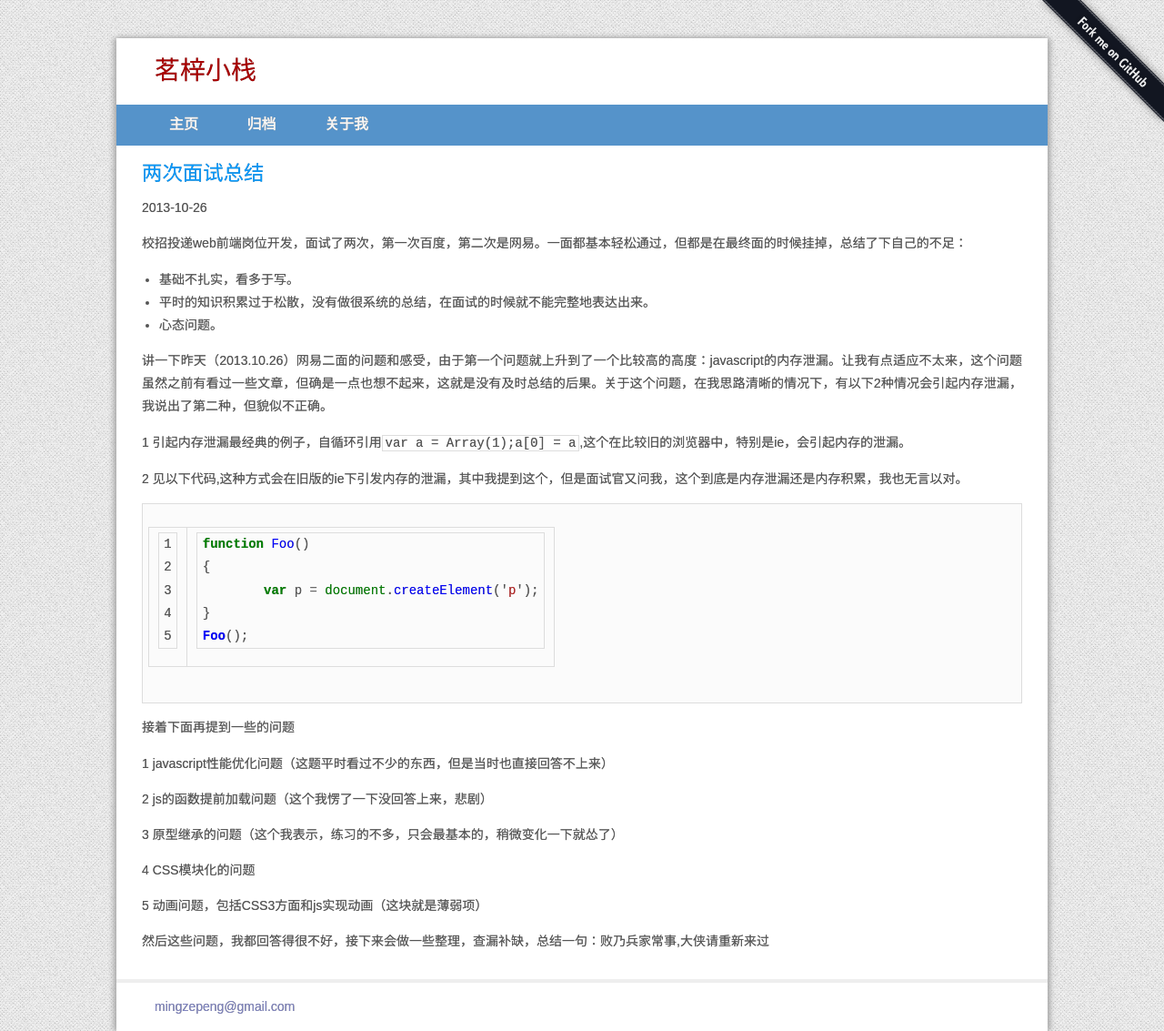
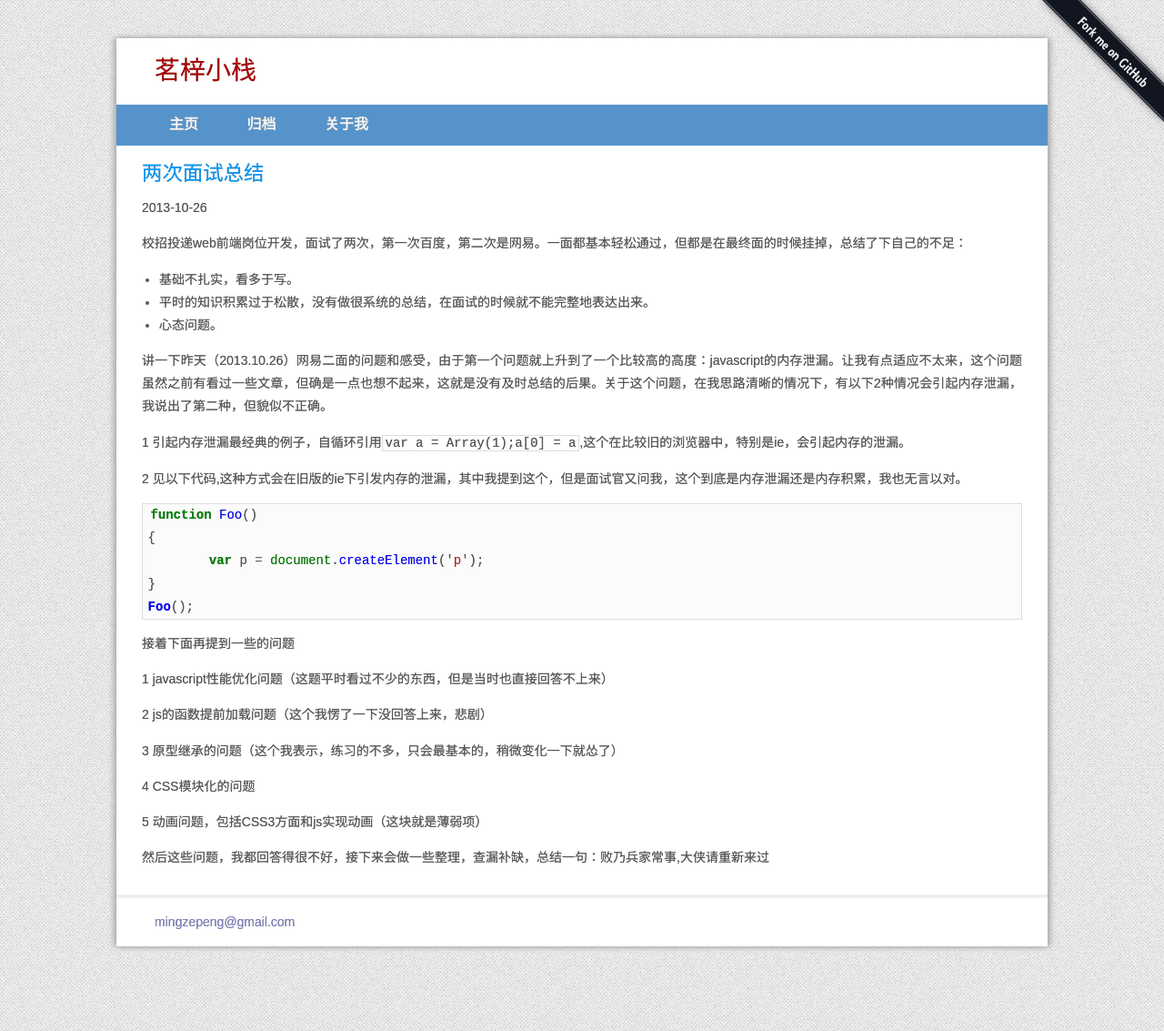
Before and after one commit to mingzepeng/mingzepeng.github.com, a Jekyll site: the page built from _posts/2013-10-26-10_46_13-conclusion-of-audition.md, in a window 1280 px wide. Shown: the whole page at 91% size. Built offline with Jekyll 4.4.1, drawn with Linux system fonts in a browser that asks for light colours; Markdown is read by kramdown in place of the engine named in the settings; comment, search, counter and statistics services are not loaded.

Commit message:
change highlighter

```diff
--- a/_config.yml
+++ b/_config.yml
@@ -1,3 +1,4 @@
 name: 茗梓小栈
-pygments: true
+highlighter: rouge
+# pygments: true
 markdown: rdiscount
--- a/_posts/2013-08-31-18_40_38-bug-of-javascript-dynamic-and-prototype-inherit.markdown
+++ b/_posts/2013-08-31-18_40_38-bug-of-javascript-dynamic-and-prototype-inherit.markdown
@@ -9,7 +9,7 @@
 
 这是我在复习《javascript 高级程序设计》时候发现的一个问题，书里面讲得不是很易懂，于是我自己查阅了一下资料，了解了一下。以下代码是书中提到的利用动态原型实现继承的一个例子，并说这个例子是有缺陷的，问题代码在以下代码中注释特别标出来的那行的。
 
-{% highlight  javascript linenos  %}
+{% highlight  javascript   %}
 function Polygon(iSides) {
     this.sides  = iSides;
     if(typeof Polygon.__init__  === "undefined")
--- a/_posts/2013-10-26-10_46_13-conclusion-of-audition.md
+++ b/_posts/2013-10-26-10_46_13-conclusion-of-audition.md
@@ -18,14 +18,12 @@
 1 引起内存泄漏最经典的例子，自循环引用`var a = Array(1);a[0] = a`,这个在比较旧的浏览器中，特别是ie，会引起内存的泄漏。
 
 2 见以下代码,这种方式会在旧版的ie下引发内存的泄漏，其中我提到这个，但是面试官又问我，这个到底是内存泄漏还是内存积累，我也无言以对。
-{% highlight  javascript linenos  %}
+{% highlight  javascript   %}
 function Foo()
 {
 	var p = document.createElement('p');
 }
 Foo();
-
-
 {% endhighlight %}
 
 接着下面再提到一些的问题
```
